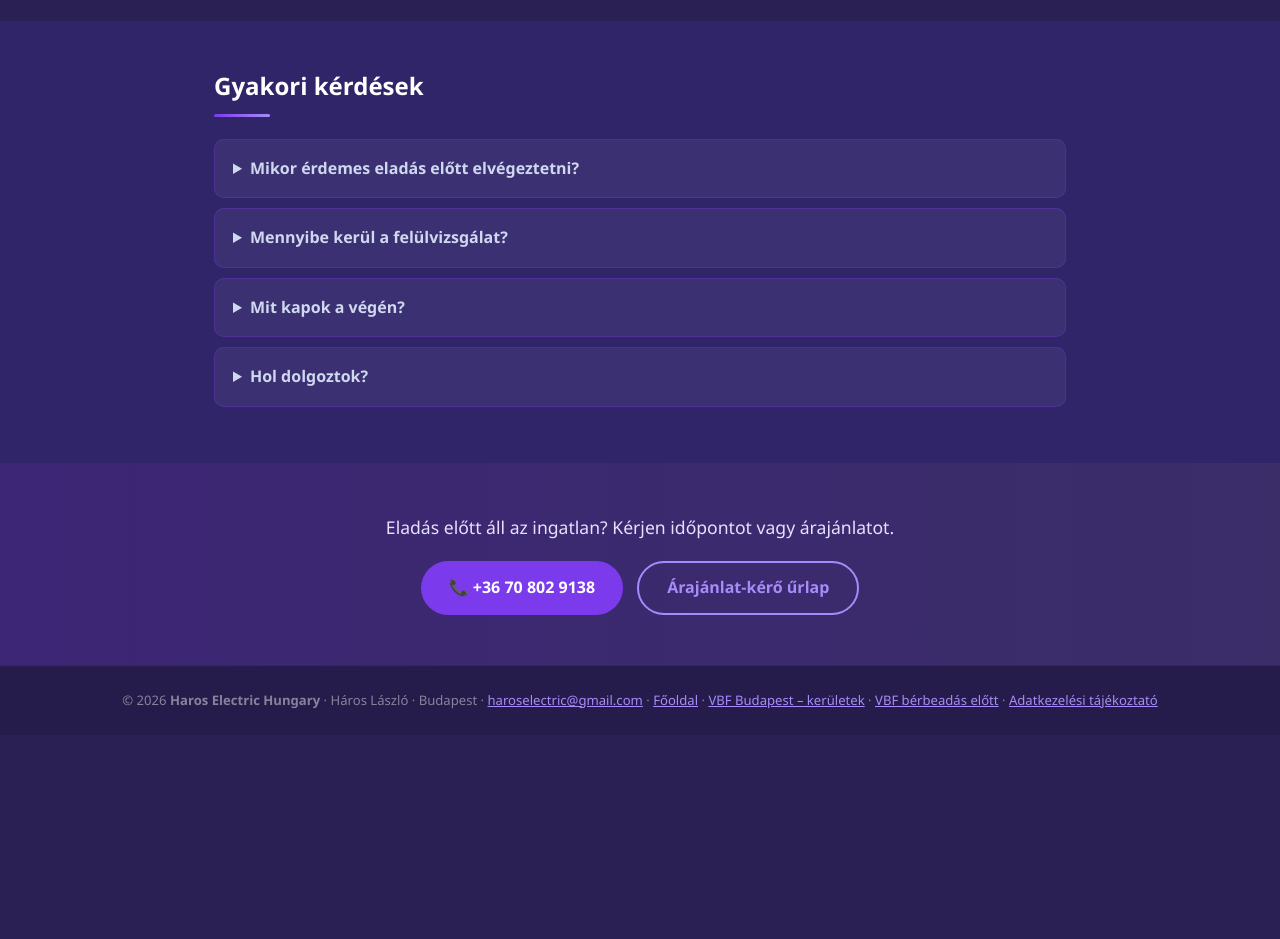
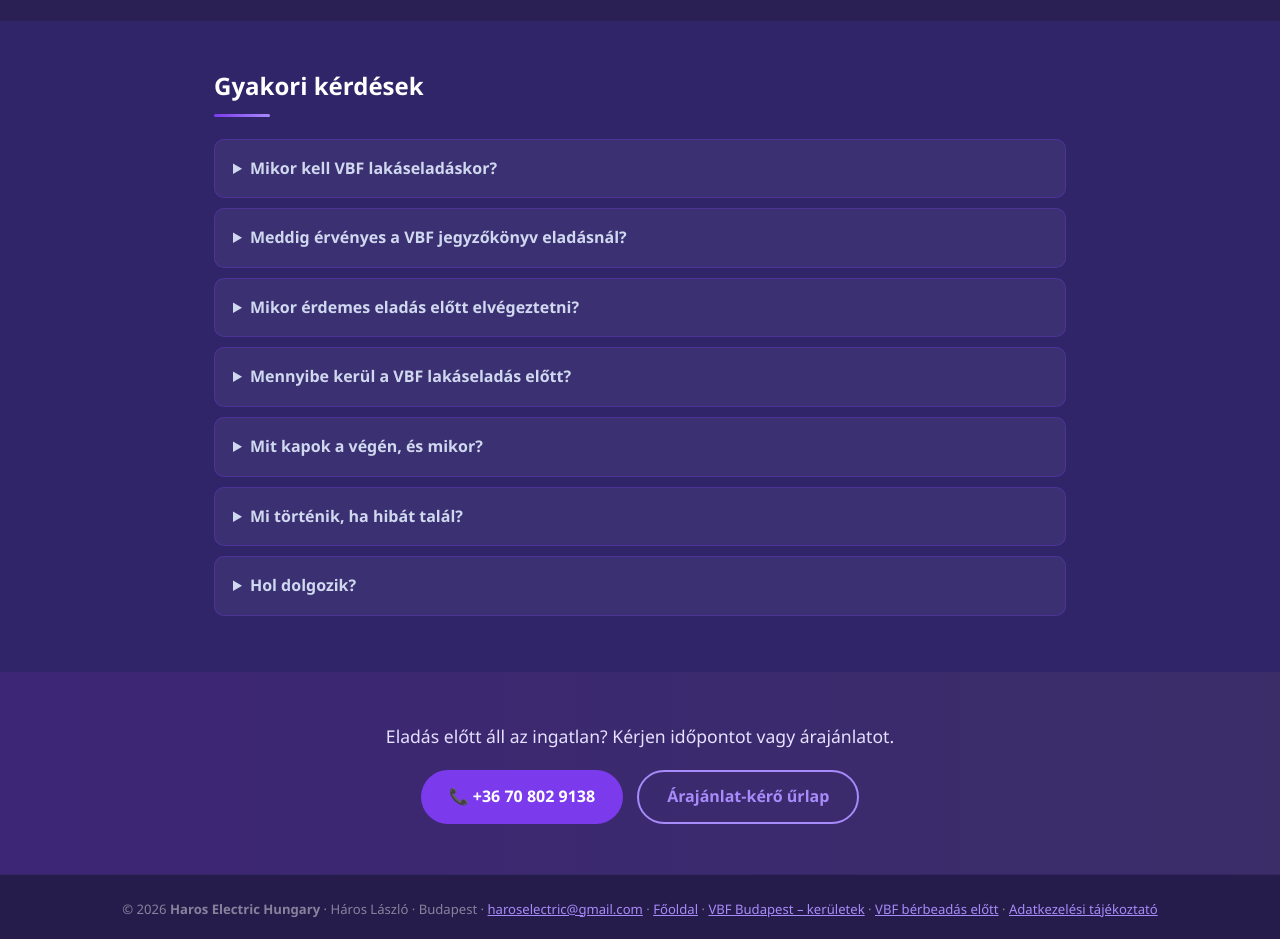
Before and after one commit to polosz/haros-electric, a plain HTML site: page vbf-ingatlan-eladas-elott.html in a window 1280 px wide. Shown: the part 2420-3359 px from the top of the page. Before the commit the page ends 3155 px from the top, so only its background shows below. Drawn offline with Linux system fonts and the light colour scheme.

Commit message:
Add files via upload

```diff
--- a/vbf-ingatlan-eladas-elott.html
+++ b/vbf-ingatlan-eladas-elott.html
@@ -4,7 +4,7 @@
 <meta charset="UTF-8">
 <meta name="viewport" content="width=device-width, initial-scale=1.0">
 <title>VBF felülvizsgálat ingatlan eladás előtt Budapesten | Haros Electric Hungary</title>
-<meta name="description" content="Ingatlaneladás előtt áll? VBF érintésvédelmi felülvizsgálat Budapesten, minősítő irattal és mérési jegyzőkönyvvel. Haros Electric Hungary, hívjon: +36 70 802 9138.">
+<meta name="description" content="Villamos biztonsági felülvizsgálat (VBF) lakáseladás előtt Budapesten és Pest megyében: mikor kell, mennyibe kerül, mit kap. Minősítő irat 48 órán belül.">
 <link rel="canonical" href="https://haroselectric.hu/vbf-ingatlan-eladas-elott.html">
 <meta property="og:title" content="VBF felülvizsgálat ingatlan eladás előtt – Haros Electric Hungary">
 <meta property="og:description" content="Mit ellenőrzünk, mit kap a végén, hogyan zajlik a mérés ingatlan eladása előtt Budapesten.">
@@ -100,7 +100,7 @@ footer{background:rgba(38,28,74,.85);border-top:1px solid rgba(139,92,246,.15);p
     <p>A villamos biztonsági felülvizsgálat (VBF) nem vizsga, hanem az ingatlan villamos hálózatának állapotfelmérése. Eladás előtt jobb tudni az esetleges hibákról, mint később szembesülni velük. Budapesten és Pest megyében dolgozunk.</p>
     <div class="btns">
       <a class="btn1" href="tel:+36708029138">📞 Hívjon most: +36 70 802 9138</a>
-      <a class="btn2" href="/#contact">Árajánlatot kérek</a>
+      <a class="btn2" href="/?tipus=lakas#contact">Árajánlatot kérek</a>
     </div>
   </div>
 </header>
@@ -154,10 +154,13 @@ footer{background:rgba(38,28,74,.85);border-top:1px solid rgba(139,92,246,.15);p
   <div class="wrap">
     <h2>Gyakori kérdések</h2>
     <div class="line"></div>
+    <details><summary>Mikor kell VBF lakáseladáskor?</summary><p>Lakás adásvételekor és bérbeadásakor a 40/2017. (XII. 4.) NGM rendelet alapján kötelező, ha nincs 6 évnél nem régebbi felülvizsgálati dokumentáció.</p></details>
+    <details><summary>Meddig érvényes a VBF jegyzőkönyv eladásnál?</summary><p>Lakás adásvételénél és bérbeadásánál a 6 évnél nem régebbi felülvizsgálati dokumentáció felel meg a rendeletnek. Ha a meglévő jegyzőkönyve ennél régebbi, vagy nincs ilyen dokumentum, új felülvizsgálat szükséges.</p></details>
     <details><summary>Mikor érdemes eladás előtt elvégeztetni?</summary><p>Érdemes időben, még a hirdetés vagy az adásvételi szerződés előtt, hogy legyen idő az esetleges hibák rendezésére.</p></details>
-    <details><summary>Mennyibe kerül a felülvizsgálat?</summary><p>Az ár az ingatlan alapterületétől függ. Az árak a <a href="/#pricing">főoldalon</a> találhatók, nagyobb ingatlanra egyedi ajánlatot adunk.</p></details>
-    <details><summary>Mit kapok a végén?</summary><p>Minősítő iratot és mérési jegyzőkönyvet, amely adásvételhez, bérbeadáshoz és biztosítóhoz is felhasználható.</p></details>
-    <details><summary>Hol dolgoztok?</summary><p>Budapesten és Pest megyében. Az időpontot telefonon vagy az űrlapon lehet kérni.</p></details>
+    <details><summary>Mennyibe kerül a VBF lakáseladás előtt?</summary><p>Az ár az ingatlan alapterületétől függ, lakásnál 60 000 Ft-tól (1–69 m²). Az ár fix végösszeg, a kiszállás Budapesten és Pest megyében benne van. A teljes árlista a <a href="/#pricing">főoldalon</a> található, 200 m² felett egyedi ajánlatot adunk.</p></details>
+    <details><summary>Mit kapok a végén, és mikor?</summary><p>Minősítő iratot és mérési jegyzőkönyvet, 48 órán belül. Ezek adásvételhez, bérbeadáshoz és biztosítóhoz is felhasználhatók, és átadhatók a vevőnek.</p></details>
+    <details><summary>Mi történik, ha hibát talál?</summary><p>A mérés során jelezzük a hibát, és megbeszéljük a javítás lehetőségét. A felülvizsgálat állapotfelmérés: megmutatja, mit kell rendezni.</p></details>
+    <details><summary>Hol dolgozik?</summary><p>Budapesten és Pest megyében. Az időpontot telefonon vagy az árajánlat-kérő űrlapon lehet kérni.</p></details>
   </div>
 </section>
 
@@ -166,7 +169,7 @@ footer{background:rgba(38,28,74,.85);border-top:1px solid rgba(139,92,246,.15);p
     <p>Eladás előtt áll az ingatlan? Kérjen időpontot vagy árajánlatot.</p>
     <div class="btns">
       <a class="btn1" href="tel:+36708029138">📞 +36 70 802 9138</a>
-      <a class="btn2" href="/#contact">Árajánlat-kérő űrlap</a>
+      <a class="btn2" href="/?tipus=lakas#contact">Árajánlat-kérő űrlap</a>
     </div>
   </div>
 </div>
```
